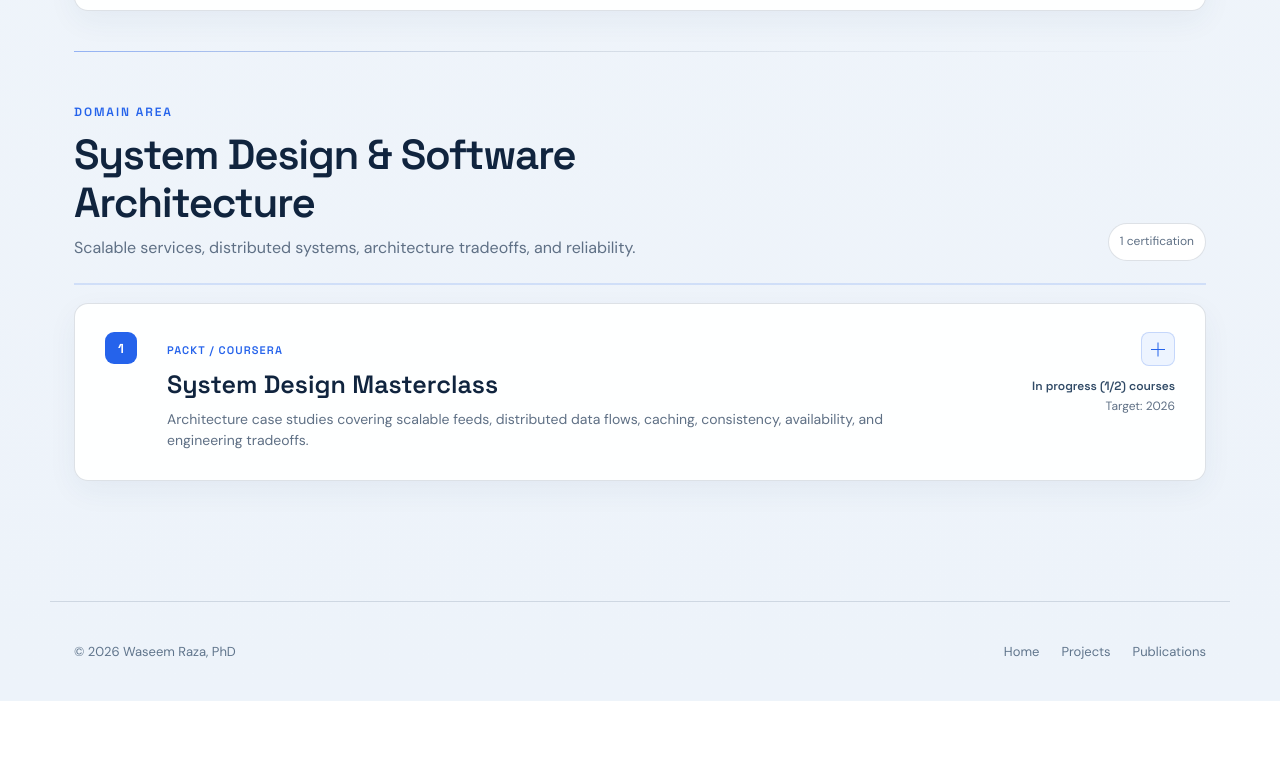
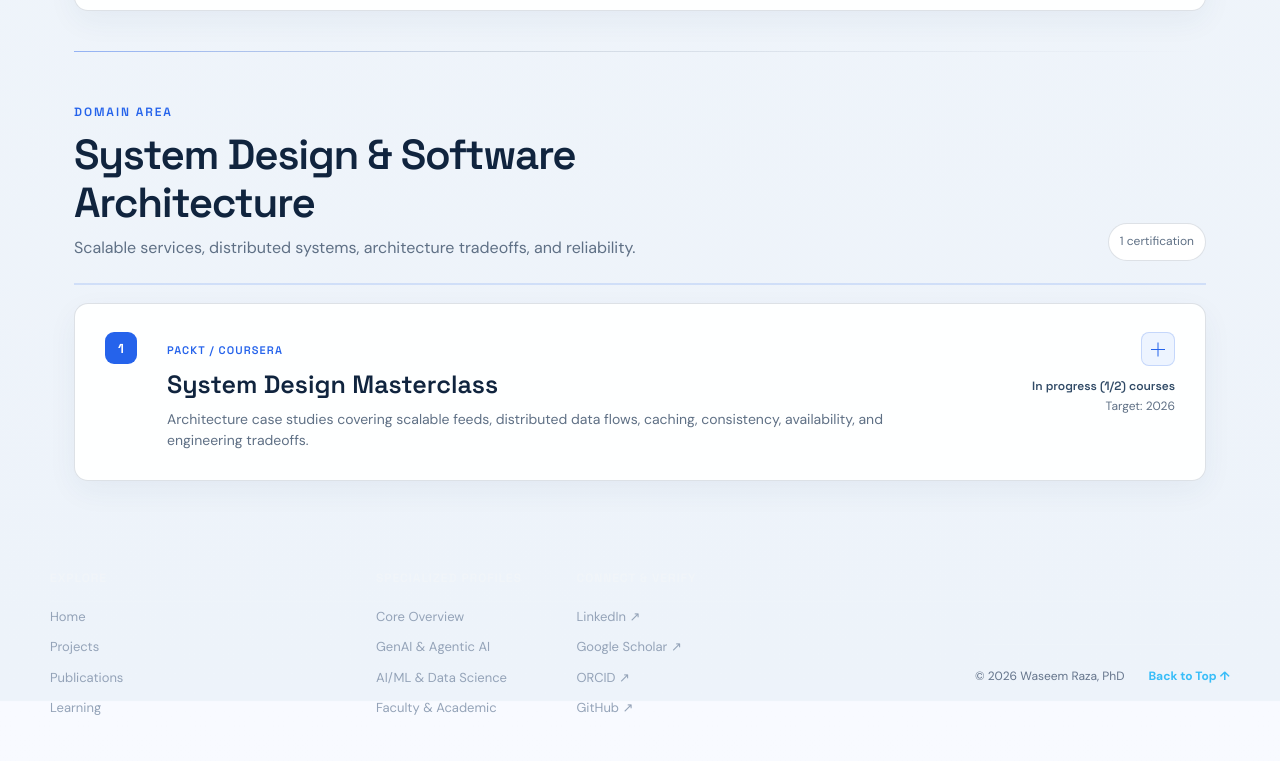
Before and after one commit to WaseemRaza844/portfolio, a website: page dist/learning.html in a window 1280 px wide. Shown: the part 4177-4938 px from the top of the page. Before the commit the page ends 4878 px from the top, so only its background shows below. Drawn offline with Linux system fonts and the light colour scheme.

Commit message:
Standardize streamlined three-column footer

```diff
--- a/dist/learning.html
+++ b/dist/learning.html
@@ -29,7 +29,7 @@
       <div><a href="./index.html">Generic / Comprehensive</a><a href="./genai/">GenAI &amp; Agentic AI</a><a href="./aiml/">AI/ML &amp; Data Science</a><a href="./faculty/">Faculty &amp; Academic</a></div>
     </details>
     </header>
-    <main>
+    <main id="top">
         <section class="page-hero">
             <p class="eyebrow">CONTINUOUS LEARNING</p>
             <h1>Self Learning</h1>
@@ -41,11 +41,38 @@
             <div id="all-certifications" class="domain-areas"></div>
         </section>
     </main>
-    <footer>
-        <p>© <span id="year"></span> Waseem Raza, PhD</p>
-        <div><a href="./index.html">Home</a><a href="./projects.html">Projects</a><a
-                href="./publications.html">Publications</a></div>
-    </footer>
+      <footer class="enterprise-footer" aria-label="Portfolio footer">
+    <div class="enterprise-footer-grid">
+      <nav class="enterprise-footer-column" aria-label="Explore portfolio">
+        <h3>Explore</h3>
+        <a href="./index.html">Home</a>
+        <a href="./projects.html">Projects</a>
+        <a href="./publications.html">Publications</a>
+        <a href="./learning.html" aria-current="page">Learning</a>
+      </nav>
+
+      <nav class="enterprise-footer-column" aria-label="Specialized portfolio profiles">
+        <h3>Specialized Profiles</h3>
+        <a href="./index.html">Core Overview</a>
+        <a href="./genai/">GenAI &amp; Agentic AI</a>
+        <a href="./aiml/">AI/ML &amp; Data Science</a>
+        <a href="./faculty/">Faculty &amp; Academic</a>
+      </nav>
+
+      <nav class="enterprise-footer-column" aria-label="Connect and verify">
+        <h3>Connect &amp; Verify</h3>
+        <a href="https://www.linkedin.com/in/waseem-raza-ai/" target="_blank" rel="noopener noreferrer">LinkedIn <span aria-hidden="true">↗</span></a>
+        <a href="https://scholar.google.com/citations?user=d58Drr0AAAAJ" target="_blank" rel="noopener noreferrer">Google Scholar <span aria-hidden="true">↗</span></a>
+        <a href="https://orcid.org/0000-0002-5544-2637" target="_blank" rel="noopener noreferrer">ORCID <span aria-hidden="true">↗</span></a>
+        <a href="https://github.com/waseemraza844" target="_blank" rel="noopener noreferrer">GitHub <span aria-hidden="true">↗</span></a>
+      </nav>
+    </div>
+
+    <div class="enterprise-footer-bottom">
+      <p>© 2026 Waseem Raza, PhD</p>
+      <a href="#top">Back to Top <span aria-hidden="true">↑</span></a>
+    </div>
+  </footer>
     <script src="./data/site-config.js"></script>
     <script src="./data/domain-areas.js"></script>
     <script src="./data/certifications.js"></script>
```
